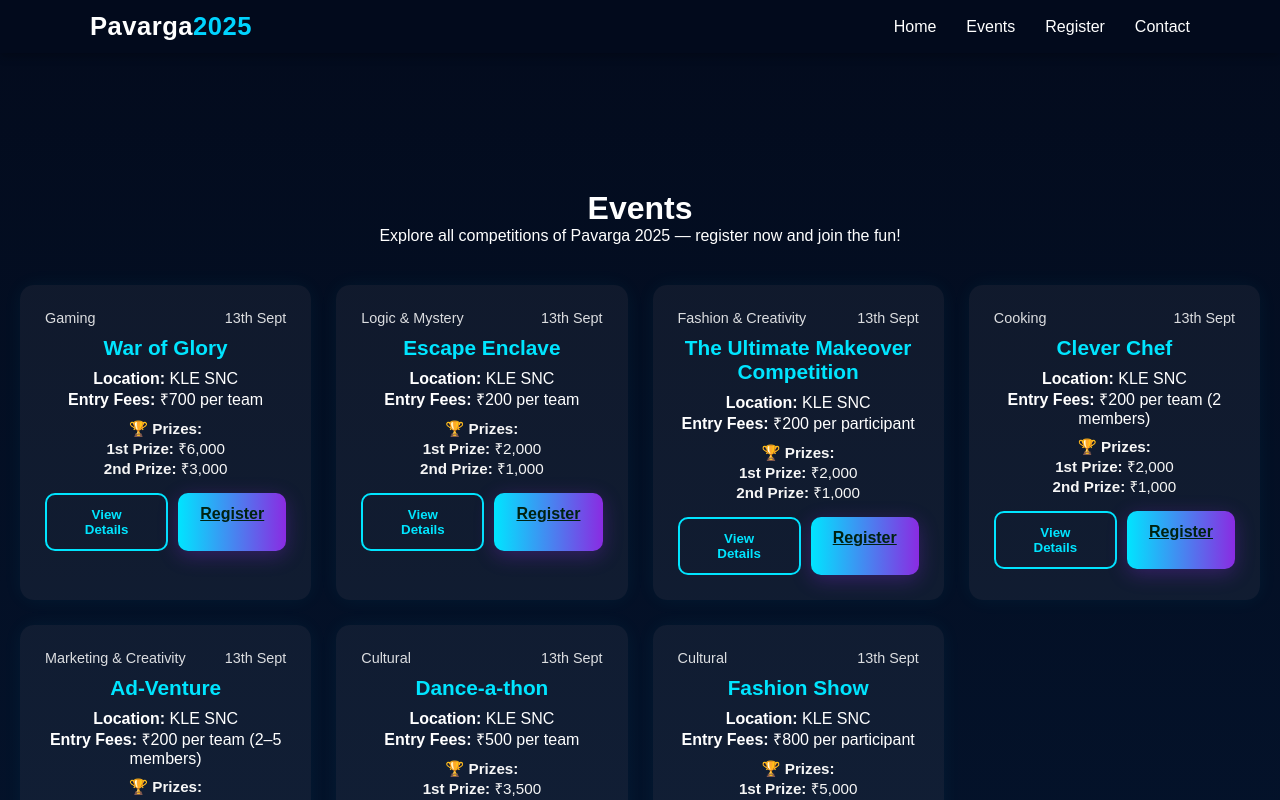
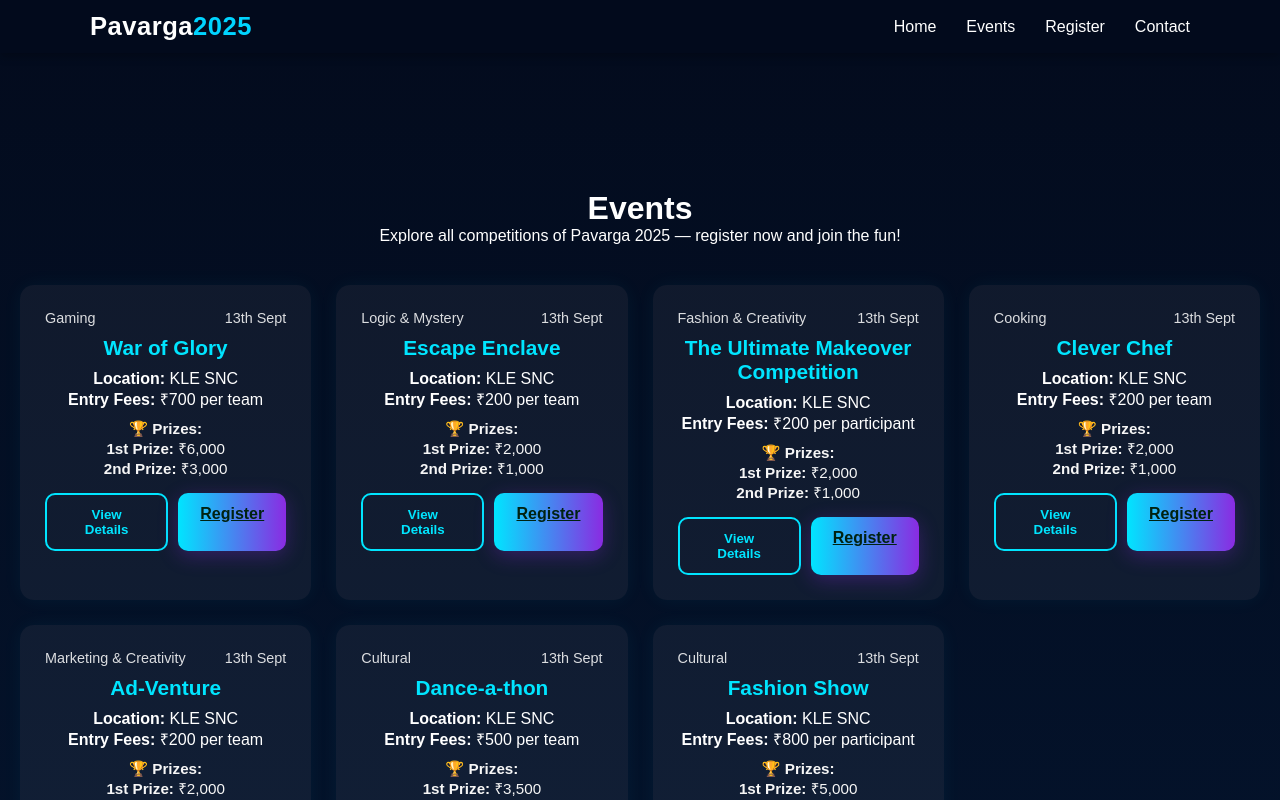
Before and after one commit to jarus10/pavarga2025, a React (Vite) app: page /events in a window 1280 px wide. Shown: the top 800 px of the page. Built offline with nearby package versions, Linux system fonts and the light colour scheme.

Commit message:
Initial commit

```diff
--- a/src/pages/Events.jsx
+++ b/src/pages/Events.jsx
@@ -67,7 +67,7 @@ export default function Events() {
       category: "Cooking",
       date: "13th Sept",
       location: "KLE SNC",
-      entryFees: "₹200 per team (2 members)",
+      entryFees: "₹200 per team",
       prize1: "₹2,000",
       prize2: "₹1,000",
       rules: [
@@ -85,7 +85,7 @@ export default function Events() {
       category: "Marketing & Creativity",
       date: "13th Sept",
       location: "KLE SNC",
-      entryFees: "₹200 per team (2–5 members)",
+      entryFees: "₹200 per team ",
       prize1: "₹2,000",
       prize2: "₹1,000",
       rules: [
```
